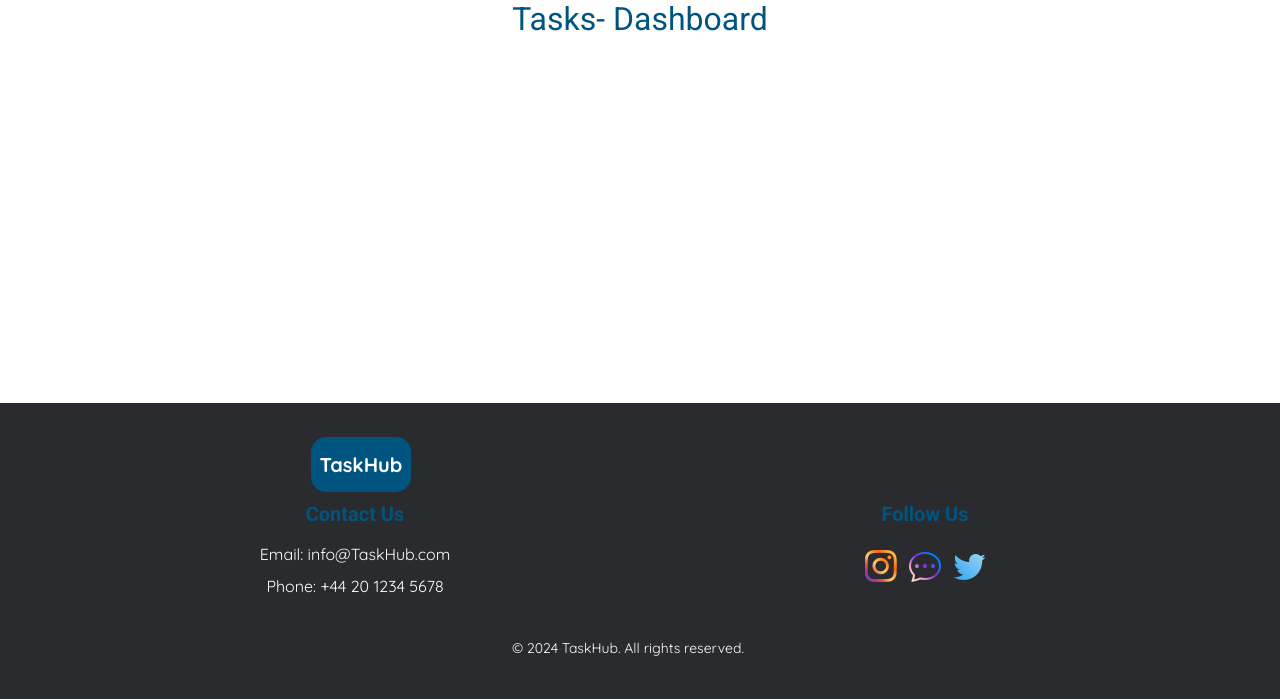
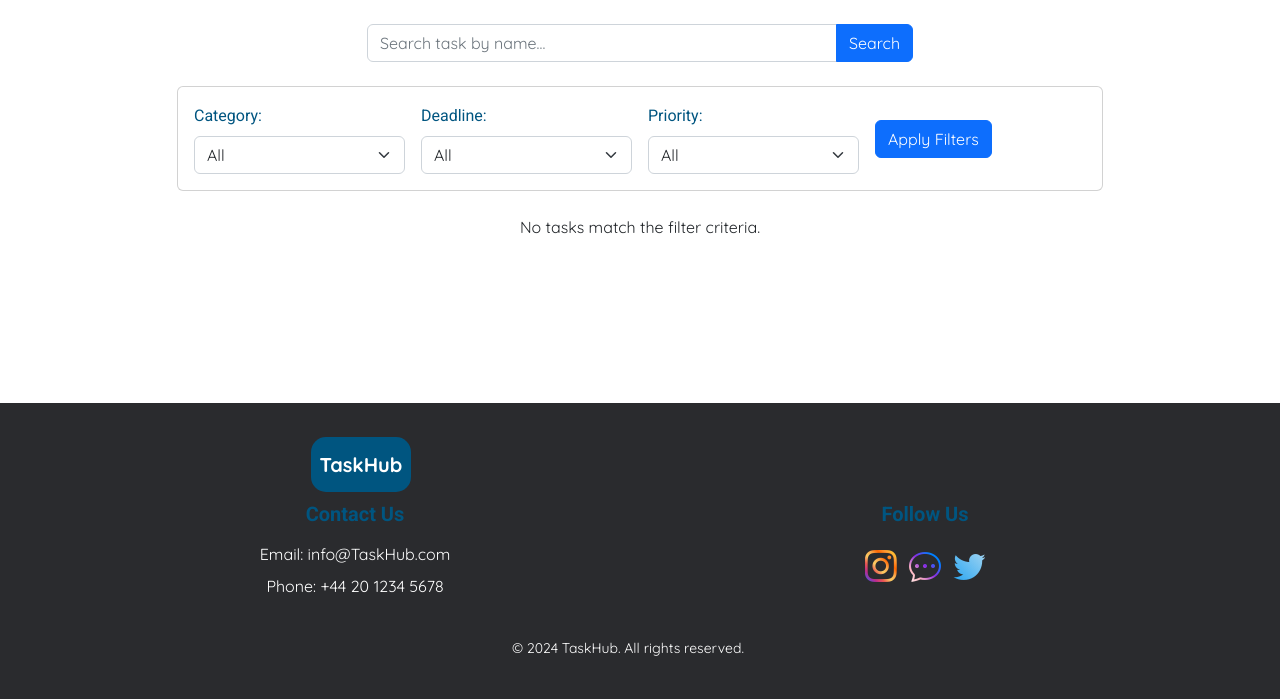
Before and after one commit to JonFD4/Taskhub, a Django app: page /tasks/ in a window 1280 px wide. Shown: the part 101-800 px from the top of the page. Run offline with Django 5.2, Linux system fonts and the light colour scheme; a user stored in the database is signed in; data that the repository does not hold is empty; parts of the project's set-up code (start-up, migrations or seed data) failed here and were passed over; some libraries are stand-ins or nearby versions.

Commit message:
Rewrite task list for filter response

```diff
--- a/tasks/templates/tasks/tasks_list.html
+++ b/tasks/templates/tasks/tasks_list.html
@@ -3,14 +3,78 @@
 {% block title %}Dashboard - Task Hub{% endblock %}
 
 {% block content %}
-    <h2 class= "text-center">Tasks- Dashboard</h2>
+<div class="container mt-4">
+   <!-- Search Bar -->
+   <div class="row mb-4">
+    <div class="col-md-6 offset-md-3 text-center">
+        <form id="searchForm" method="GET" action="{% url 'task_list' %}">
+            <div class="input-group">
+                <input type="text" name="search" id="search" class="form-control" style="width: 70%;" placeholder="Search task by name...">
+                <button type="submit" class="btn btn-primary">Search</button>
+            </div>
+        </form>
+    </div>
+</div>
+
+    <!-- Filter Bar -->
+    <div class="row mb-4 justify-content-center">
+        <div class="col-md-10">
+            <div class="card">
+                <div class="card-body">
+                    <form id="filterForm" method="GET" action="{% url 'task_list' %}" class="row g-3 align-items-center">
+                        <!-- Category Filter -->
+                        <div class="col-md-3">
+                            <label for="category" class="form-label">Category:</label>
+                            <select name="category" id="category" class="form-select">
+                                <option value="">All</option>
+                                <!-- Iterate over categories and dynamically render options -->
+                                {% for category in categories %}
+                                <option value="{{ category.id }}">{{ category.name }}</option>
+                                {% endfor %}
+                            </select>
+                        </div>
+
+                        <!-- Deadline Filter -->
+                        <div class="col-md-3">
+                            <label for="deadline" class="form-label">Deadline:</label>
+                            <select name="deadline" id="deadline" class="form-select">
+                                <option value="">All</option>
+                                <option value="today">Today</option>
+                                <option value="week">This Week</option>
+                                <option value="month">This Month</option>
+                            </select>
+                        </div>
+
+                        <!-- Priority Filter -->
+                        <div class="col-md-3">
+                            <label for="priority" class="form-label">Priority:</label>
+                            <select name="priority" id="priority" class="form-select">
+                                <option value="">All</option>
+                                <option value="high">High</option>
+                                <option value="medium">Medium</option>
+                                <option value="low">Low</option>
+                            </select>
+                        </div>
+
+                        <!-- Apply Filters Button -->
+                        <div class="col-md-3">
+                            <button type="submit" class="btn btn-primary">Apply Filters</button>
+                        </div>
+                    </form>
+                </div>
+            </div>
+        </div>
+    </div>
+
+    <!-- Task Cards -->
     <div class="row mx-auto">
+        {% if tasks %}
             {% for task in tasks %}
                 <div class="col-lg-4">
                     <a href="{% url 'task_detail' pk=task.pk %}" class="text-decoration-none">
                         <div class="card task-card {% if task.completed %}bg-light{% endif %} m-3">
                             <div class="card-body">
-                            <h3 class="card-title">{{ task.title }}</h5>
+                                <h3 class="card-title">{{ task.title }}</h3>
                                 <p class="card-text">Due Date: {{ task.due_date }}</p>
                                 <p class="card-text">Status: {% if task.completed %}<span class="badge bg-success">Completed</span>{% else %}<span class="badge bg-danger">Incomplete</span>{% endif %}</p>
                             </div>
@@ -18,5 +82,12 @@
                     </a>
                 </div>
             {% endfor %}
+        {% else %}
+            <div class="col-12 text-center">
+                <p>No tasks match the filter criteria.</p>
             </div>
+        {% endif %}
+    </div>
+</div>
+
 {% endblock %}
```
Lines whose indentation alone changed are shown as unchanged.
